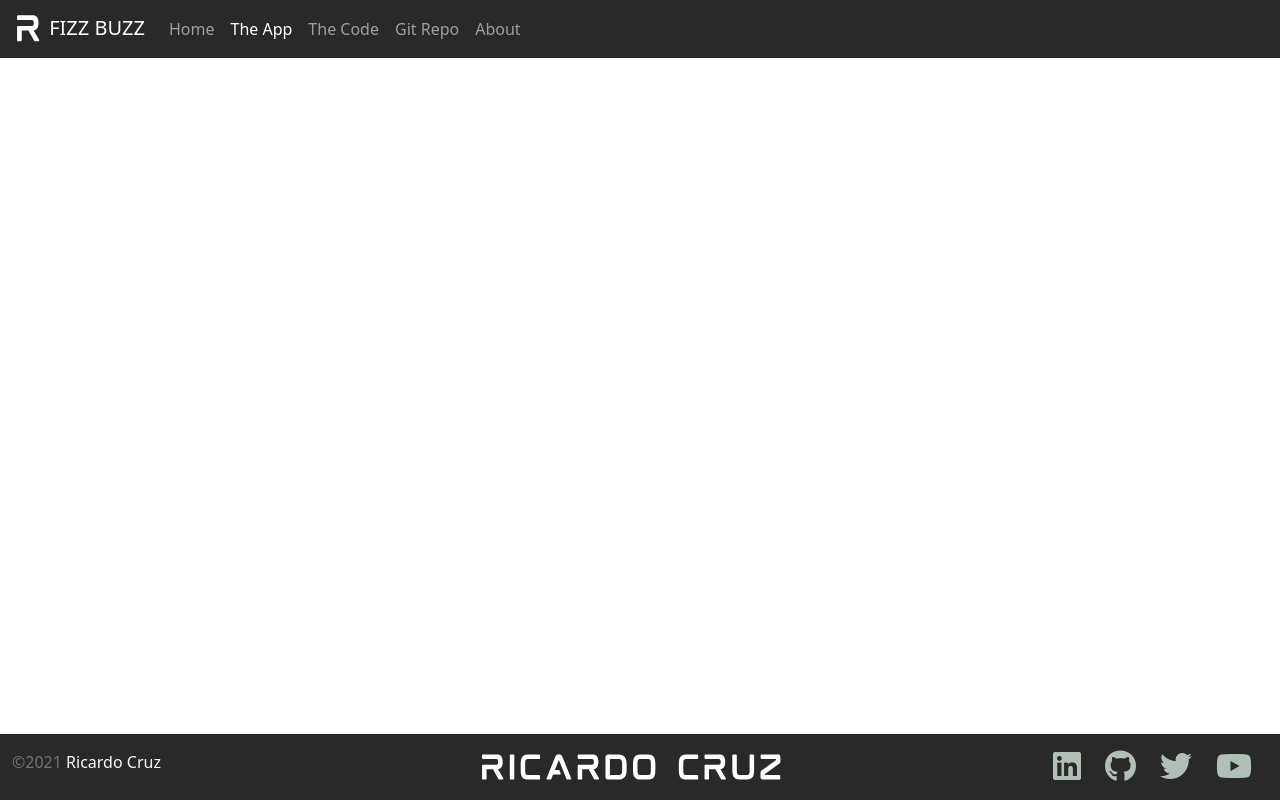
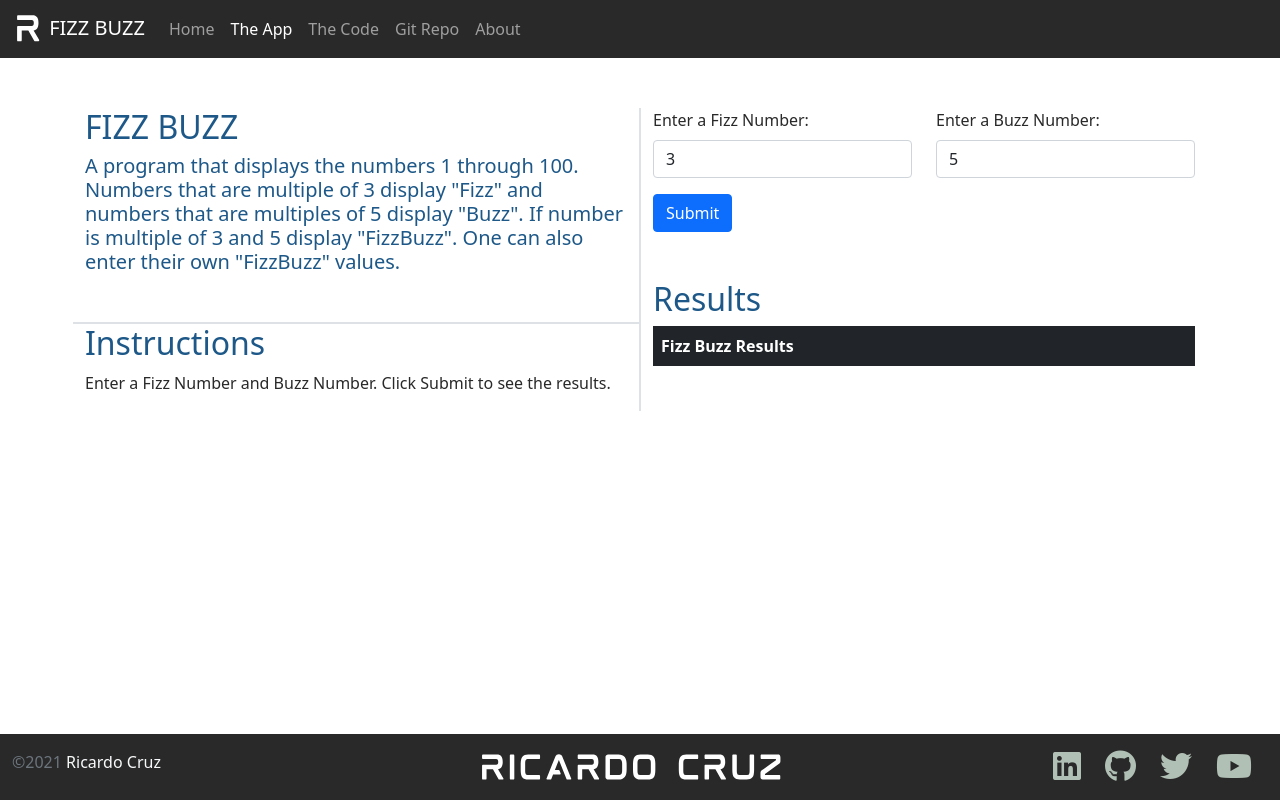
Before and after one commit to RicardoCruz21/FizzBuzz, a plain HTML site: page app.html in a window 1280 px wide. Drawn offline with nearby package versions, Linux system fonts and the light colour scheme.

Commit message:
Framed up the app page

```diff
--- a/app.html
+++ b/app.html
@@ -58,7 +58,51 @@
     <!-- Main -->
     <main class="flex-shrink-0">
        <div class="container">
-
+           <div class="row mt-5">
+               <div class="col border-end border-2">
+                   <h2>FIZZ BUZZ</h2>
+                   <h4 class="lead">
+                        A program that displays the numbers 1 through 100. Numbers that are multiple of 3 display "Fizz" and numbers that are multiples of 5 display "Buzz".
+                        If number is multiple of 3 and 5 display "FizzBuzz". One can also enter their own "FizzBuzz" values.
+                    </h4>
+                    <div class="row border-top border-2 mt-5">
+                        <h2>Instructions</h2>
+                        <p>Enter a Fizz Number and Buzz Number. Click Submit to see the results.</p>
+                    </div>
+               </div>
+               <div class="col">
+                   <div class="row mb-3">
+                       <div class="col">
+                           <label for="fizzNumber" class="form-label">Enter a Fizz Number:</label>
+                           <input type="number" class="form-control" id="fizzNumber" value="3">
+                       </div>
+                       <div class="col">
+                        <label for="buzzNumber" class="form-label">Enter a Buzz Number:</label>
+                        <input type="number" class="form-control" id="buzzNumber" value="5">
+                       </div>
+                   </div>
+                   <div class="row">
+                       <div class="col">
+                            <button type="button" class="btn btn-primary">Submit</button>
+                        </div>
+                   </div>
+                   <div class="row mt-5">
+                       <div class="col">
+                            <h2>Results</h2>
+                            <table class="table table-dark table-striped">
+                                <thead>
+                                    <tr>
+                                        <th>Fizz Buzz Results</th>
+                                    </tr>
+                                </thead>
+                                <tbody>
+                                    <!-- Results Go Here -->
+                                </tbody>
+                            </table>
+                       </div>
+                   </div>
+               </div>
+           </div>
        </div>
     </main>
 
```
